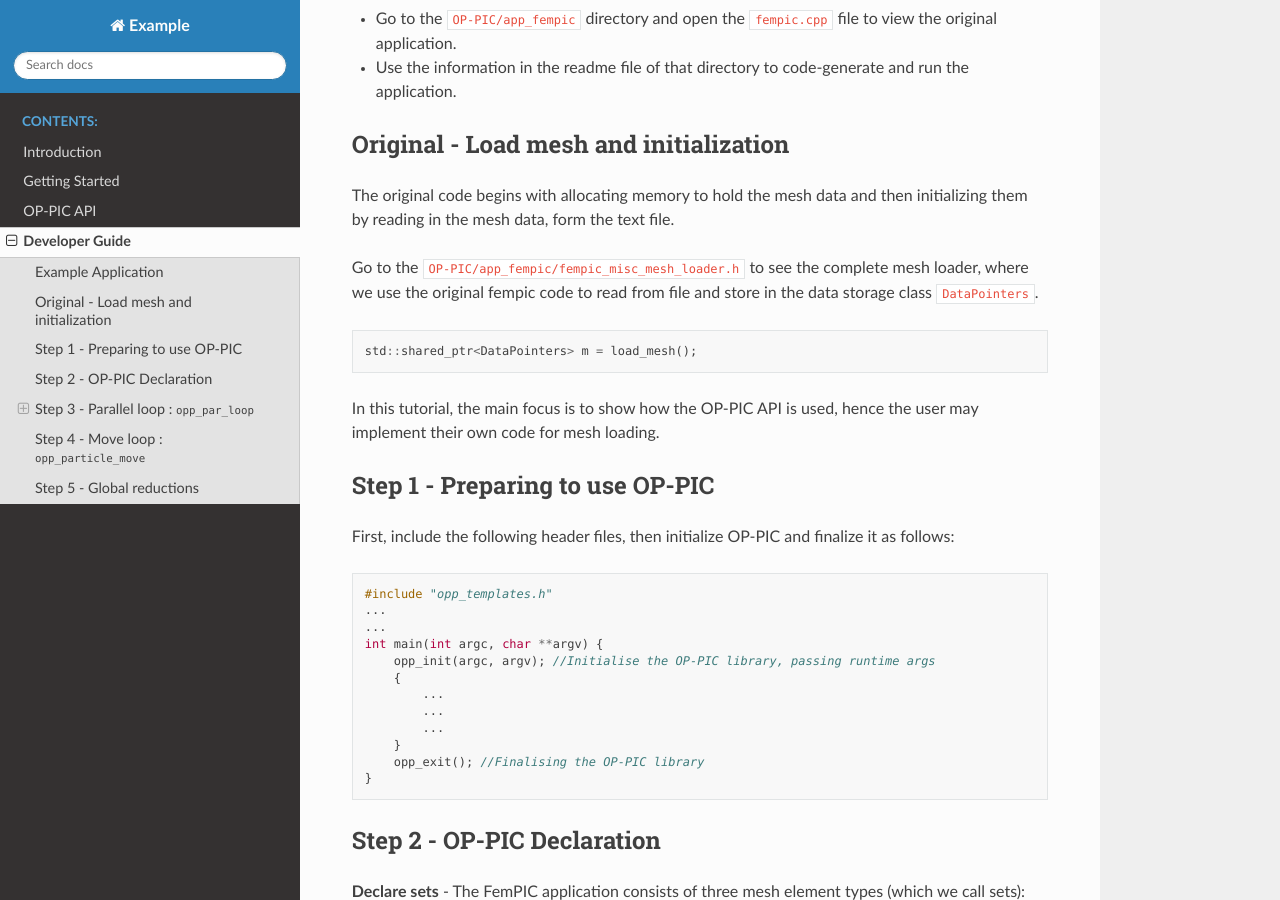
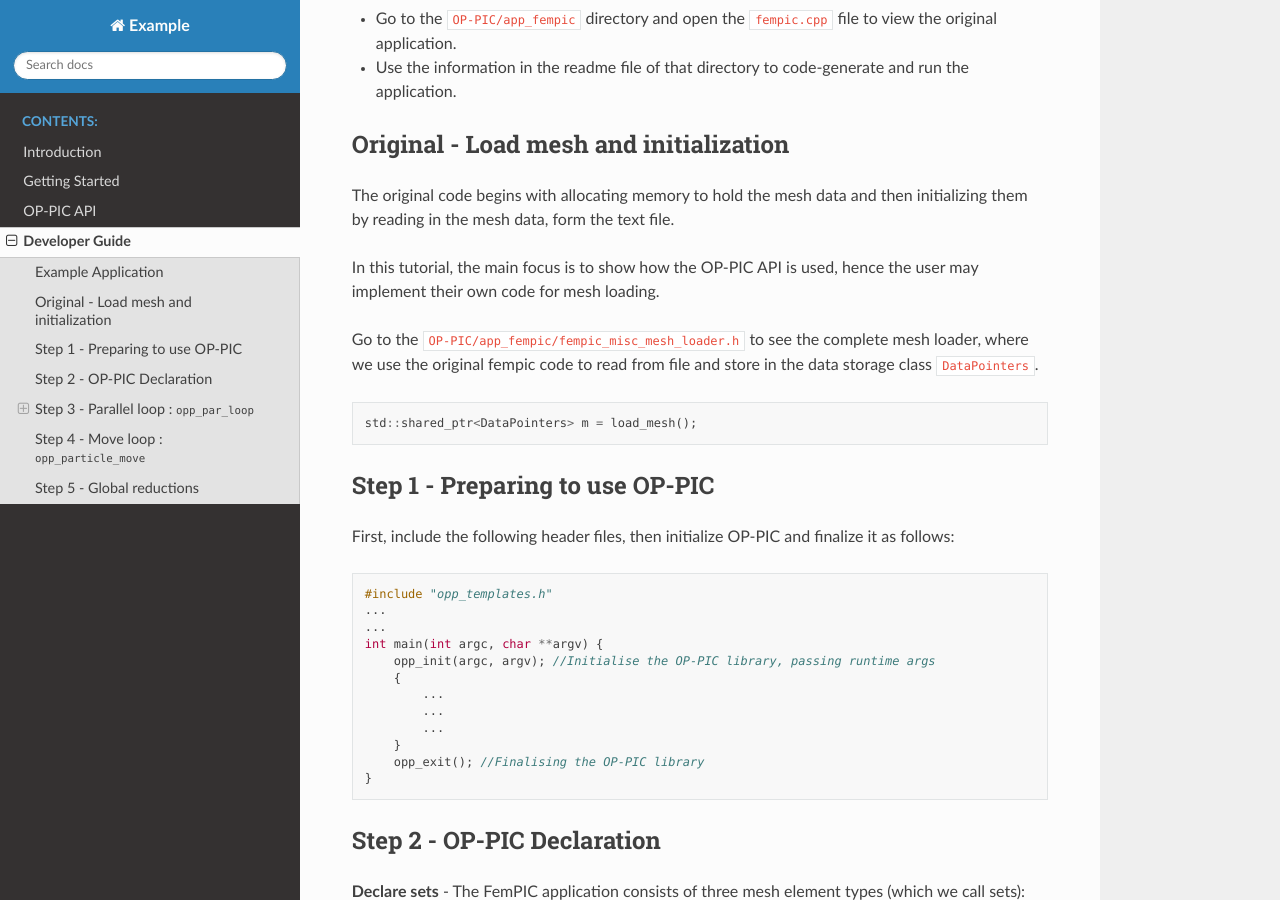
Before and after one commit to ZamanLantra/git_docs_test, a Sphinx documentation site: the page built from doc/developer_guide.rst, in a window 1280 px wide and 900 px high, scrolled down 1177 px. Built offline with Sphinx 7.4.7 and the Read the Docs theme 2.0.0, drawn with Linux system fonts in a browser that asks for light colours; pages that are not in the unit, such as notebooks, are missing from menus.

```diff
--- a/doc/developer_guide.rst
+++ b/doc/developer_guide.rst
@@ -38,13 +38,13 @@ Original - Load mesh and initialization
 ---------------------------------------
 The original code begins with allocating memory to hold the mesh data and then initializing them by reading in the mesh data, form the text file.
 
+In this tutorial, the main focus is to show how the OP-PIC API is used, hence the user may implement their own code for mesh loading.
+
 Go to the ``OP-PIC/app_fempic/fempic_misc_mesh_loader.h`` to see the complete mesh loader, where we use the original fempic code to read from file and store in the data storage class ``DataPointers``.
 
 .. code-block:: c++
 
     std::shared_ptr<DataPointers> m = load_mesh();
-
-In this tutorial, the main focus is to show how the OP-PIC API is used, hence the user may implement their own code for mesh loading.
 
 Step 1 - Preparing to use OP-PIC
 --------------------------------
```
